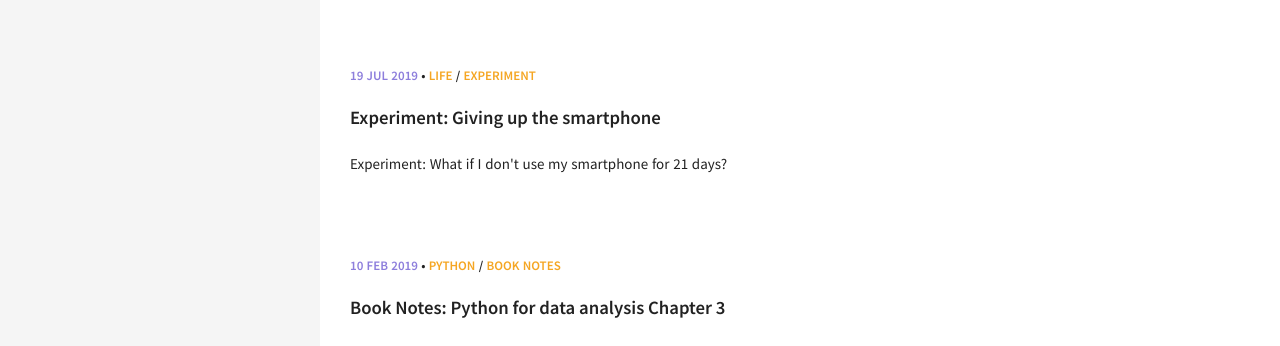
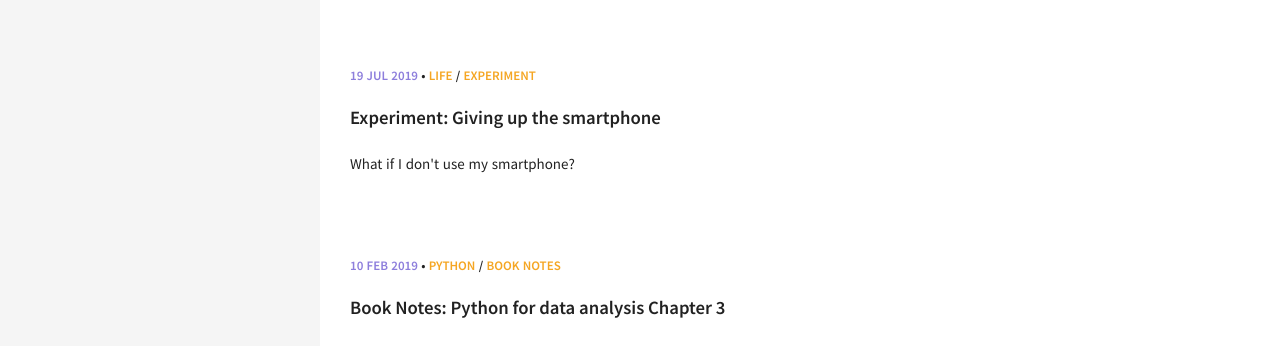
Before and after one commit to palash247/palash247.github.io, a Jekyll site: the page built from index.html, in a window 1280 px wide. Shown: the top 346 px of the page. Built offline with Jekyll 4.4.1, drawn with Linux system fonts in a browser that asks for light colours.

Commit message:
fixing the summary

```diff
--- a/_posts/2019-07-19-giving-up-my-smartphone.md
+++ b/_posts/2019-07-19-giving-up-my-smartphone.md
@@ -2,7 +2,7 @@
 layout: post
 title:  "Experiment: Giving up the smartphone"
 modified:   2019-07-19 23:00:19
-excerpt: "Experiment: What if I don't use my smartphone for 21 days?"
+excerpt: "What if I don't use my smartphone?"
 categories: [life, experiment]
 tags: [life, experiment]
 comments: true
```
